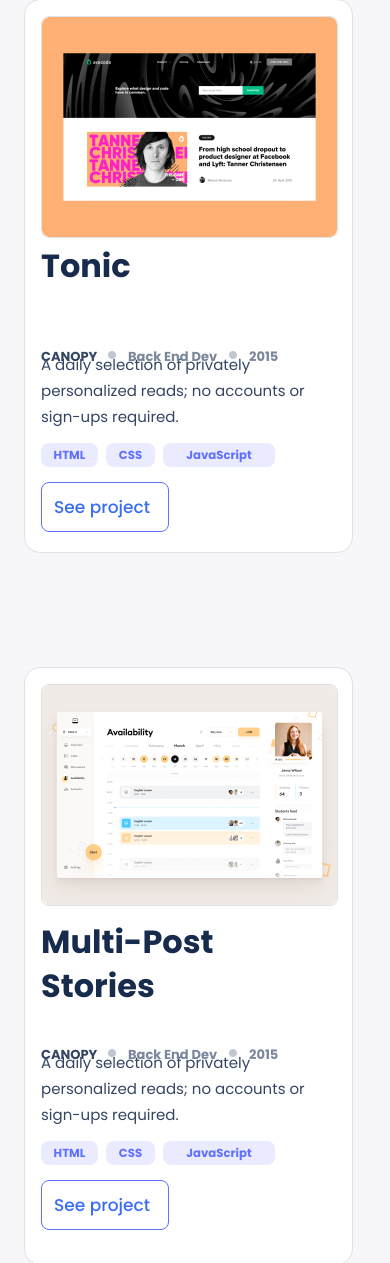
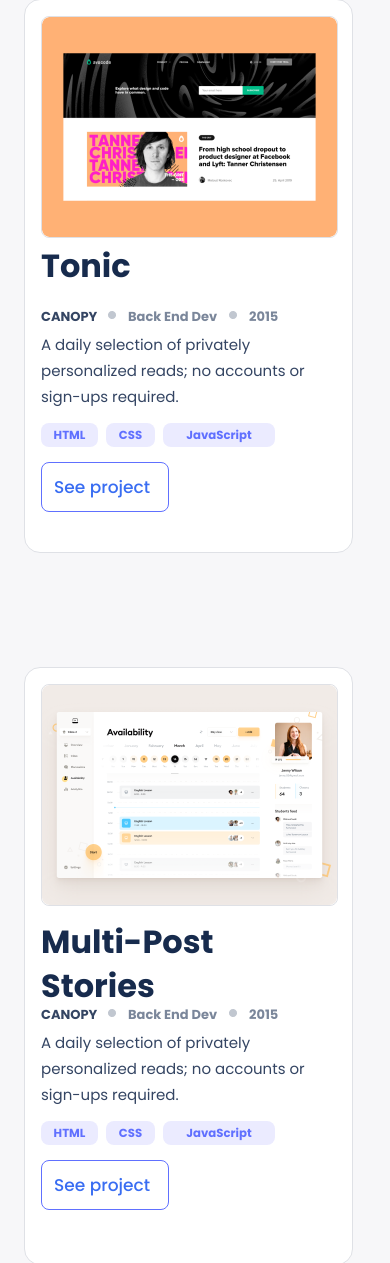
Before and after one commit to WalidAmmarAli/PortafolioProject, a plain HTML site: page index.html in a window 390 px wide. Shown: the part 828-2091 px from the top of the page. Drawn offline with Linux system fonts and the light colour scheme.

Commit message:
Resolve Css error

```diff
--- a/style.css
+++ b/style.css
@@ -199,7 +199,7 @@
     align-items: flex-start;
     position: relative;
     left: -20px;
-    padding-top: 20px;
+    padding-top: -20px;
   }
 
   .project-title {
```
